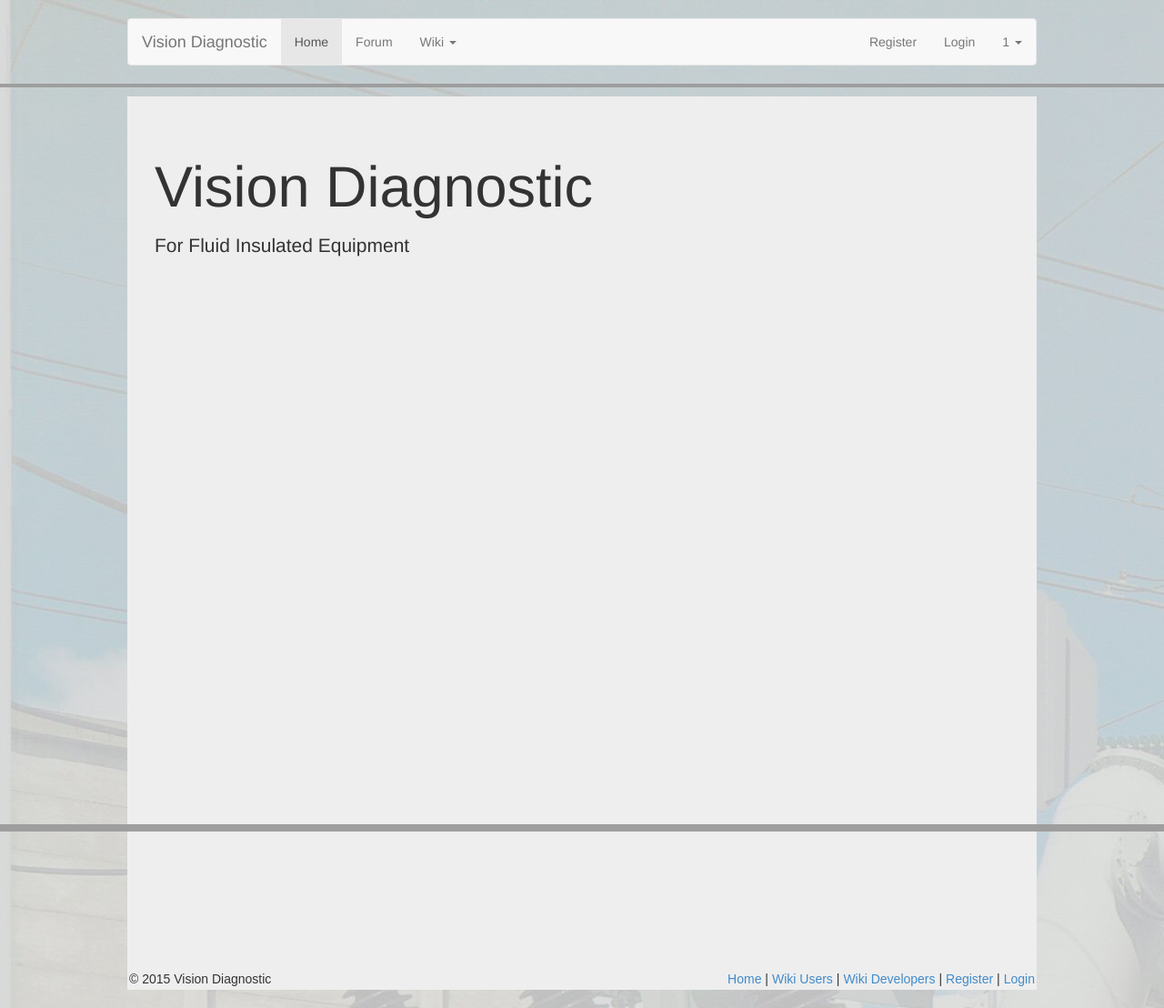
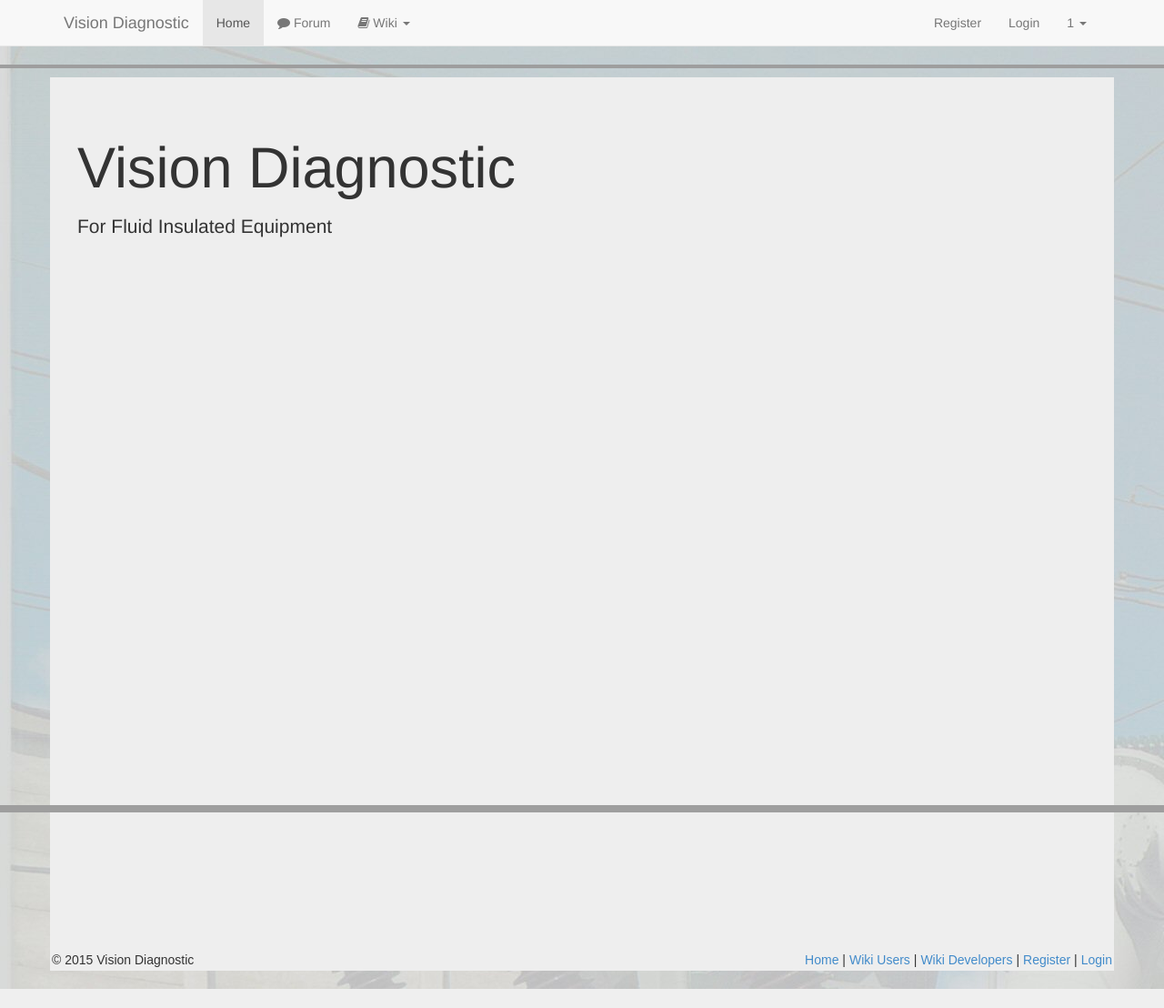
Before and after one commit to SnowBeaver/Vision, a Flask app: page / in a window 1280 px wide. Shown: the whole page at 91% size. After the commit the page ends 1087 px from the top, so only its background shows below. Run offline with Flask 2, Linux system fonts and the light colour scheme; the visitor is signed in with stand-in values (Sample User, id 1); data comes from the database, SQL or seed files in the repository; parts of the project's set-up code (start-up, migrations or seed data) failed here and were passed over; some libraries are stand-ins or nearby versions; grey boxes are pictures that could not be loaded.

Commit message:
template adjustments, menu icons

```diff
--- a/app/static/css/styles.css
+++ b/app/static/css/styles.css
@@ -1,6 +1,5 @@
 /* Reset styles */
 body{
-	margin-top: 20px;
 	padding-bottom: 20px;
 	background-image: url('/app/static/img/bg.png');
 }
@@ -59,7 +58,7 @@ header{
 .container-shadow{
 }
 .w1000{
-	width: 1000px;
+	width: 1170px;
 	margin: 0 auto;
 	position: relative;
 }
@@ -78,8 +77,6 @@ header{
 
 /* Standart block padding */
 .container{
-	padding-bottom: 25px;
-	padding-top: 25px;
 	overflow: hidden;
 }
 
--- a/app/templates/base.html
+++ b/app/templates/base.html
@@ -21,11 +21,7 @@
     {% include 'widgets/analytics.html' %}
   </head>
   <body>
-    <div class="main-menu">
-      <div class="w1000">
-        {% include 'widgets/topmenu.html' %}
-      </div>
-    </div>
+	{% include 'widgets/topmenu.html' %}
     {% block header %}
     {% endblock %}
     {% block top %}
--- a/app/templates/widgets/topmenu.html
+++ b/app/templates/widgets/topmenu.html
@@ -1,6 +1,6 @@
 {% block navbar %}
-<nav class="navbar navbar-default">
-	<div class="container-fluid">
+<nav class="navbar navbar-default navbar-static-top">
+	<div class="container">
 		<div class="navbar-header">
 			<button type="button" class="navbar-toggle collapsed" data-toggle="collapse" data-target="#navbar" aria-expanded="false" aria-controls="navbar"> <span class="sr-only">Toggle navigation</span>
 				<span class="icon-bar"></span>
@@ -12,11 +12,11 @@
 		<div id="navbar" class="navbar-collapse collapse">
 			<ul class="nav navbar-nav">
 				<li class="active"><a href="/">{{ _('Home') }}</a></li>
-				<li><a href="/forum">{{ _('Forum') }}</a></li>
+				<li><a href="/forum"><i class="fa fa-comment"></i>&nbsp;{{ _('Forum') }}</a></li>
 				<li class="dropdown">
 					<a href="#" class="dropdown-toggle"
 						data-toggle="dropdown" role="button"
-						aria-haspopup="true" aria-expanded="false">{{ _('Wiki') }}&nbsp;<span class="caret"></span></a>
+						aria-haspopup="true" aria-expanded="false"><i class="fa fa-book"></i>&nbsp;{{ _('Wiki') }}&nbsp;<span class="caret"></span></a>
 					<ul class="dropdown-menu">
 							<li><a href="{{ url_for('home.wiki_users') }}">{{ _('Users') }}</a></li>
 							<li><a href="{{ url_for('home.wiki_devs') }}">{{ _('Developers') }}</a></li>
```
